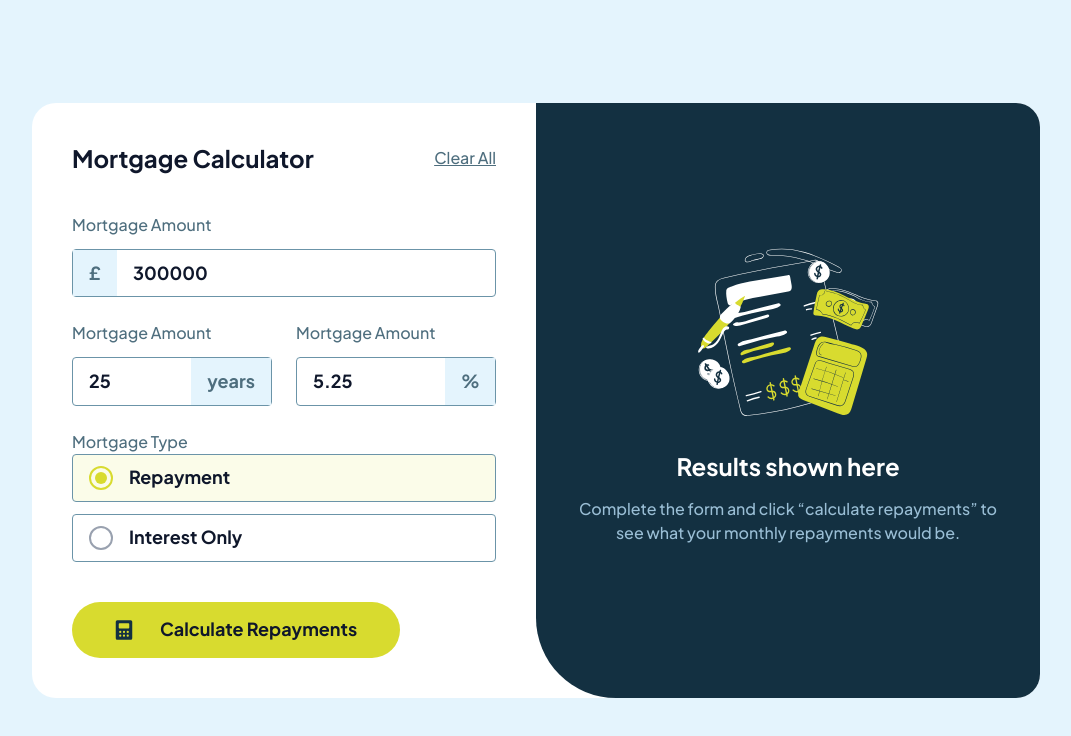
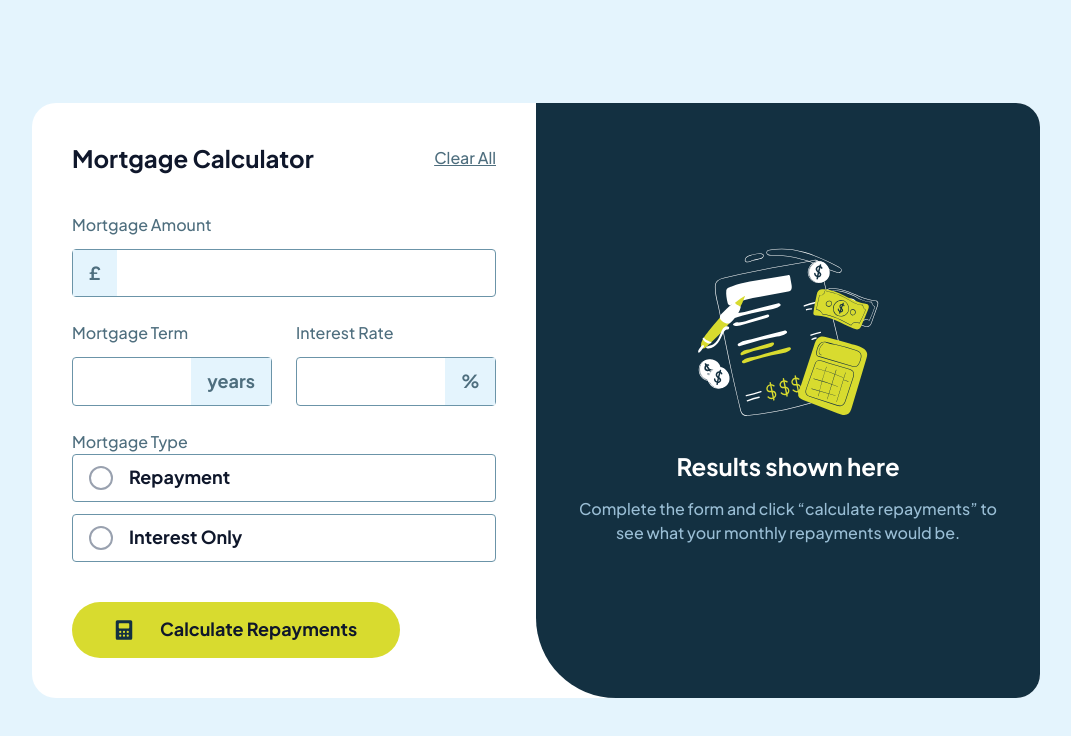
Before and after one commit to Star-Mdakane/mortgage-repayment-calculator-react-tailwind-no-library-form, a React (Vite) app: page / in a window 1280 px wide. Shown: the top 736 px of the page, without its empty margins (104-1175 px from the left). Built offline with nearby package versions, Linux system fonts and the light colour scheme.

Commit message:
form errors to be continued

```diff
--- a/src/components/Form.jsx
+++ b/src/components/Form.jsx
@@ -1,43 +1,70 @@
+import { useContext } from "react"
 import Calculator from "../../assets/images/icon-calculator.svg"
+import { GlobalContext } from "../contexts/GlobalContext"
 
 const Form = () => {
+
+    const { formValues, setFormValues, handleFormInput, initialValue, handleSubmit, formErrors } = useContext(GlobalContext);
+
+    console.log(formErrors);
+
     return (
-        <form id="form" className='w-full lg:w-126 py-8 px-6 md:p-10 flex flex-col gap-6 md:gap-10'>
+        <form id="form" onSubmit={handleSubmit} className='w-full lg:w-126 py-8 px-6 md:p-10 flex flex-col gap-6 md:gap-10'>
             <div className='flex flex-col md:flex-row gap-2 md:justify-between'>
                 <h1 className='text-[24px] leading-[125%] tracking-[0%] text-slate-900 font-bold'>Mortgage Calculator</h1>
-                <button type="button" className='text-[16px] text-[#4E6E7E] text-left leading-[150%] tracking-[0%] font-medium underline cursor-pointer'>Clear All</button>
+                <button type="button" onClick={() => setFormValues(initialValue)} className='text-[16px] text-[#4E6E7E] text-left leading-[150%] tracking-[0%] font-medium underline cursor-pointer'>Clear All</button>
             </div>
             <div className='grid md:grid-cols-2 gap-6'>
                 <div className='col-span-2 flex flex-col gap-3'>
                     <label htmlFor="amount" className='text-[16px] text-[#4E6E7E] text-left leading-[150%] tracking-[0%] font-medium'>Mortgage Amount</label>
-                    <div className='flex border border-[#6B94A8] rounded-sm'>
-                        <p className='w-11 px-4 py-3 text-[18px] leading-[125%] tracking-[0%] font-bold text-[#4E6E7E] bg-[#E4F4FD]'>{"\u00A3"}</p>
-                        <input type="text" name="" id="amount" className='w-full px-4 text-[18px] leading-[125%] tracking-[0%] text-slate-900 font-bold placeholder-slate-900 cursor-pointer' placeholder='300000' />
+                    <div className={`flex border ${formErrors.amount ? 'border-[#D73328]' : 'border-[#6B94A8]'}  rounded-sm`}>
+                        <p className={`w-11 px-4 py-3 text-[18px] leading-[125%] tracking-[0%] font-bold ${formErrors.amount ? 'text-white' : 'text-[#4E6E7E]'} ${formErrors.amount ? 'bg-[#D73328]' : 'bg-[#E4F4FD]'} `}>{"\u00A3"}</p>
+                        <input type="number" name="amount" id="amount" value={formValues.amount} onChange={handleFormInput} className='w-full px-4 text-[18px] leading-[125%] tracking-[0%] text-slate-900 font-bold placeholder-slate-900 appearance-none [&::-webkit-outer-spin-button]:appearance-none [&::-webkit-inner-spin-button]:appearance-none cursor-pointer' />
                     </div>
+                    {formErrors.amount && (
+                        <p className="text-[#D73328] text-[14px] leading-[150%] font-medium">
+
+                            {formErrors.amount}
+                        </p>
+                    )}
                 </div>
                 <div className='col-span-2 md:col-span-1 flex flex-col gap-3'>
-                    <label htmlFor="term" className='text-[16px] text-[#4E6E7E] text-left leading-[150%] tracking-[0%] font-medium'>Mortgage Amount</label>
+                    <label htmlFor="term" className='text-[16px] text-[#4E6E7E] text-left leading-[150%] tracking-[0%] font-medium'>Mortgage Term</label>
                     <div className='flex border border-[#6B94A8] rounded-sm'>
-                        <input type="text" name="" id="term" className='w-full px-4 text-[18px] leading-[125%] tracking-[0%] text-slate-900 font-bold placeholder-slate-900 cursor-pointer' placeholder='25' />
+                        <input type="number" max={30} name="term" id="term" value={formValues.term} onChange={handleFormInput} className='w-full px-4 text-[18px] leading-[125%] tracking-[0%] text-slate-900 font-bold placeholder-slate-900 appearance-none [&::-webkit-outer-spin-button]:appearance-none [&::-webkit-inner-spin-button]:appearance-none cursor-pointer' />
                         <p className='w-20 px-4 py-3 text-[18px] leading-[125%] tracking-[0%] font-bold text-[#4E6E7E] bg-[#E4F4FD]'>years</p>
                     </div>
+                    {formErrors.term && (
+                        <p className="text-[#D73328] text-[14px] leading-[150%] font-medium">
+
+                            {formErrors.term}
+                        </p>
+                    )}
                 </div>
                 <div className='col-span-2 md:col-span-1 flex flex-col gap-3'>
-                    <label htmlFor="rate" className='text-[16px] text-[#4E6E7E] text-left leading-[150%] tracking-[0%] font-medium'>Mortgage Amount</label>
+                    <label htmlFor="rate" className='text-[16px] text-[#4E6E7E] text-left leading-[150%] tracking-[0%] font-medium'>Interest Rate</label>
                     <div className='flex border border-[#6B94A8] rounded-sm'>
-                        <input type="text" name="" id="range" className='w-full px-4 text-[18px] leading-[125%] tracking-[0%] text-slate-900 font-bold placeholder-slate-900 cursor-pointer' placeholder='5.25' />
+                        <input type="number" max={20} name="rate" value={formValues.rate} id="rate" onChange={handleFormInput} className='w-full px-4 text-[18px] leading-[125%] tracking-[0%] text-slate-900 font-bold placeholder-slate-900 appearance-none [&::-webkit-outer-spin-button]:appearance-none [&::-webkit-inner-spin-button]:appearance-none cursor-pointer' />
                         <p className='w-12.5 px-4 py-3 text-[18px] leading-[125%] tracking-[0%] font-bold text-[#4E6E7E] bg-[#E4F4FD]'>%</p>
                     </div>
+                    {formErrors.rate && (
+                        <p className="text-[#D73328] text-[14px] leading-[150%] font-medium">
+
+                            {formErrors.rate}
+                        </p>
+                    )}
                 </div>
                 <fieldset className='col-span-2 flex flex-col gap-3'>
                     <legend className='text-[16px] text-[#4E6E7E] text-left leading-[150%] tracking-[0%] font-medium'>Mortgage Type</legend>
-                    <label className='border border-[#6B94A8] rounded-sm px-4 gap-4 h-12 flex items-center cursor-pointer has-checked:bg-[#D8DB2F]/10 group'>
+                    <label className='border border-[#6B94A8] rounded-sm px-4 gap-4 h-12 flex items-center cursor-pointer has-checked:bg-[#D8DB2F]/10 has-checked:border-[#D8DB2F] group'>
                         <div className="grid place-items-center w-6 h-6">
                             <input
                                 type="radio"
                                 name="type"
+                                value="repayment"
+                                checked={formValues.type === 'repayment'}
+                                onChange={handleFormInput}
                                 className="peer col-start-1 row-start-1 appearance-none w-6 h-6 border-2 border-gray-400 rounded-full checked:border-[#D8DB2F] focus:ring-0 cursor-pointer"
-                                defaultChecked
                             />
                             <div className="col-start-1 row-start-1 w-3 h-3 rounded-full bg-[#D8DB2F] opacity-0 peer-checked:opacity-100 pointer-events-none transition-opacity" />
                         </div>
@@ -45,11 +72,14 @@ const Form = () => {
                             Repayment
                         </span>
                     </label>
-                    <label className='border border-[#6B94A8] rounded-sm px-4 gap-4 h-12 flex items-center cursor-pointer has-checked:bg-[#D8DB2F]/10 group'>
+                    <label className='border border-[#6B94A8] rounded-sm px-4 gap-4 h-12 flex items-center cursor-pointer has-checked:bg-[#D8DB2F]/10 has-checked:border-[#D8DB2F] group'>
                         <div className="grid place-items-center w-6 h-6">
                             <input
                                 type="radio"
                                 name="type"
+                                value="interestOnly"
+                                checked={formValues.type === 'interestOnly'}
+                                onChange={handleFormInput}
                                 className="peer col-start-1 row-start-1 appearance-none w-6 h-6 border-2 border-gray-400 rounded-full checked:border-[#D8DB2F] focus:ring-0 cursor-pointer"
                             />
                             <div className="col-start-1 row-start-1 w-3 h-3 rounded-full bg-[#D8DB2F] opacity-0 peer-checked:opacity-100 pointer-events-none transition-opacity" />
@@ -58,6 +88,12 @@ const Form = () => {
                             Interest Only
                         </span>
                     </label>
+                    {formErrors.type && (
+                        <p className="text-[#D73328] text-[14px] leading-[150%] font-medium">
+
+                            {formErrors.type}
+                        </p>
+                    )}
                 </fieldset>
             </div>
             <div className="md:text-left">
--- a/src/contexts/GlobalContext.jsx
+++ b/src/contexts/GlobalContext.jsx
@@ -4,11 +4,69 @@ import { createContext, useState } from "react";
 const GlobalContext = createContext()
 
 const GlobalProvider = ({ children }) => {
+
+    const initialValue = { amount: "", term: "", rate: "", type: "" };
+
     const [showResults, setShowResults] = useState(false);
+    const [formValues, setFormValues] = useState(initialValue);
+    const [formErrors, setFormErrors] = useState({});
+
+    const handleFormInput = (e) => {
+        const { name, value, type, checked } = e.target;
+        setFormValues(prev => ({
+            ...prev,
+            [name]: type === 'checkbox' ? checked : value
+        }))
+    }
+
+    const validate = (form) => {
+        const errors = {};
+        if (!form.amount) {
+            errors.amount = "This field is required";
+        }
+        if (!form.term) {
+            errors.term = "This field is required";
+        }
+        if (!form.rate) {
+            errors.rate = "This field is required";
+        }
+        if (!form.type) errors.type = "This field is required";
+        return errors;
+    }
+
+    const handleSubmit = (e) => {
+        e.preventDefault();
+        const errors = validate(formValues)
+        setFormErrors(errors)
+
+        const noErrors = Object.keys(errors).length === 0;
+        if (noErrors) {
+            calculateMortgage(formValues);
+            setShowResults(true);
+        } else {
+            setShowResults(false);
+        }
+    }
+
+    const calculateMortgage = (values) => {
+        const amount = Number(values.amount);
+        const term = Number(values.term);
+        const rate = Number(values.rate) / 100 / 12;
+        const months = Number(values.term) * 12;
+
+        console.log({ amount, term, rate, months });
+    }
 
     const value = {
         showResults,
-        setShowResults
+        setShowResults,
+        formValues,
+        formErrors,
+        handleSubmit,
+        handleFormInput,
+        initialValue,
+        setFormValues
+
     }
 
     return (
```
